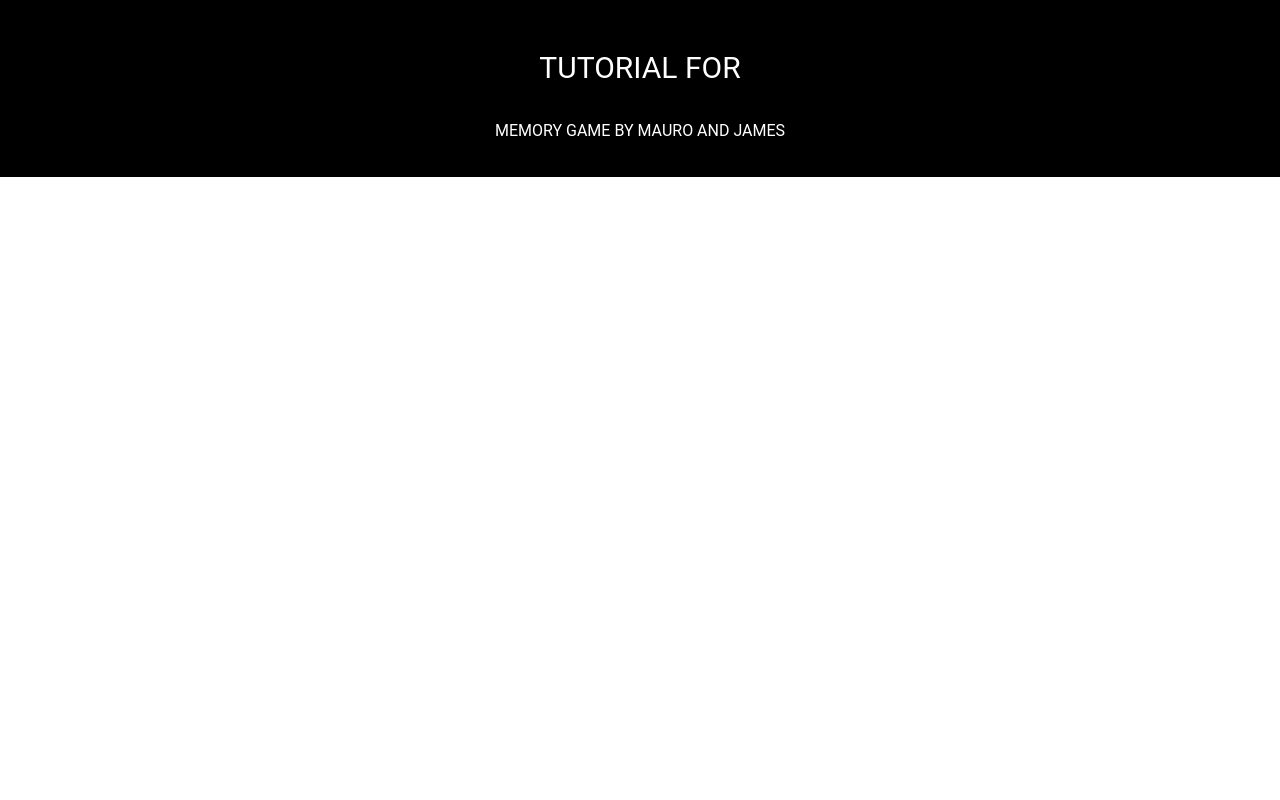
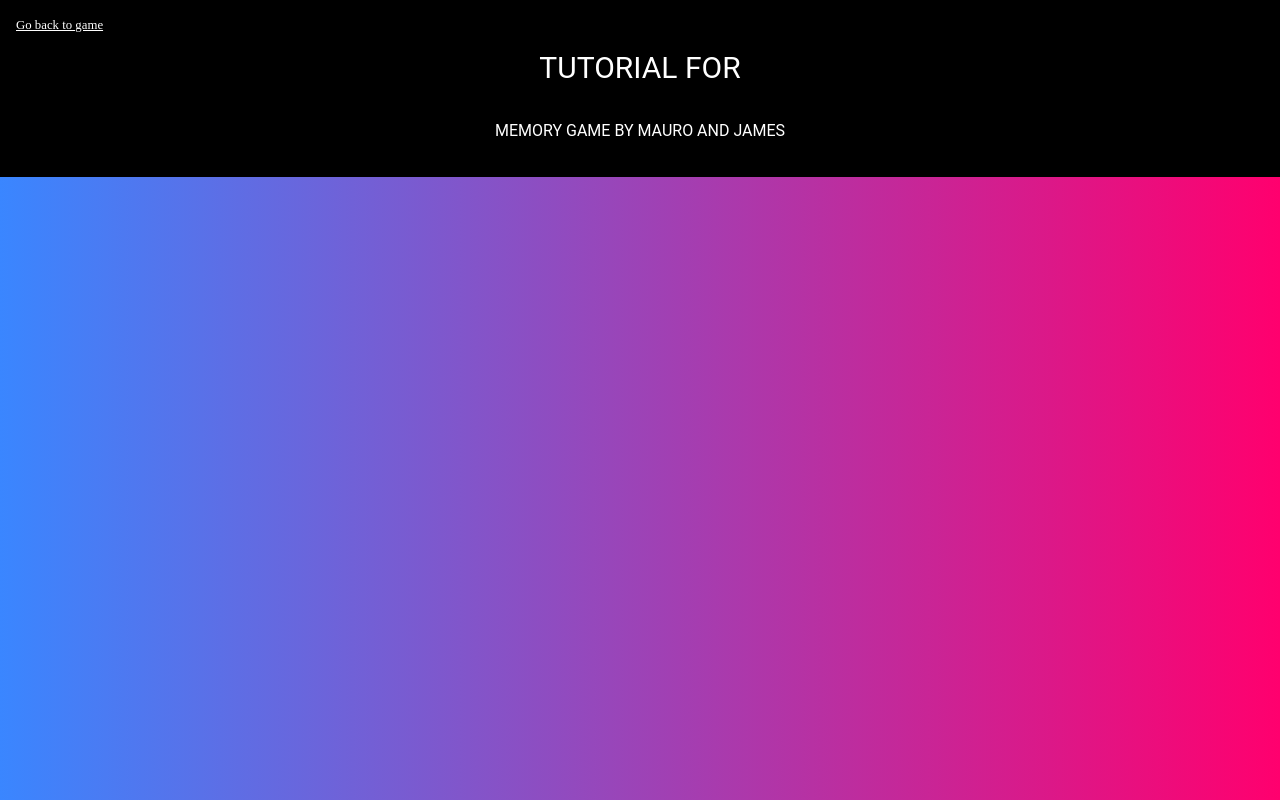
Before and after one commit to pgmgent-atwork2/project-1---workshop---start-2-code-james-mauro, a plain HTML site: page Tutorial/app/index.html in a window 1280 px wide. Shown: the top 800 px of the page. Drawn offline with Linux system fonts and the light colour scheme.

Commit message:
tutorial style

```diff
--- a/Tutorial/app/index.html
+++ b/Tutorial/app/index.html
@@ -15,6 +15,7 @@
 <body>
     <header>
         <div class="title--header">
+            <a href="../../MemoryGame/app/index.html">Go back to game</a>
             <h1>Tutorial for</h1>
             <h2>Memory game by Mauro and James</h2>
         </div>
--- a/Tutorial/app/static/css/main.css
+++ b/Tutorial/app/static/css/main.css
@@ -1,5 +1,4 @@
 .title--header {
-    text-transform: uppercase;
     position: relative;
     background: #000000
 }
@@ -9,9 +8,23 @@
     color: #fff;
     font: 16px/32px 'Roboto', sans-serif;
     padding: 30px 0;
+    text-transform: uppercase;
 }
 .title--header h1 {
     font: 30px'Roboto', sans-serif;
     padding: 0;
     padding-top: 50px;
 }
+.title--header a {
+    position: absolute;
+    font-size: 0.8rem;
+    color: white;
+    cursor: pointer;
+    top: 1rem;
+    left: 1rem;
+}
+main {
+    height: 500vh;
+    background: rgb(58,134,255);
+    background: linear-gradient(90deg, rgba(58,134,255,1) 0%, rgba(255,0,110,1) 100%);
+}
```
Also changed, not shown: MemoryGame/app/index.html (+1 -0 lines), MemoryGame/app/static/css/main.css (line endings or trailing spaces).
